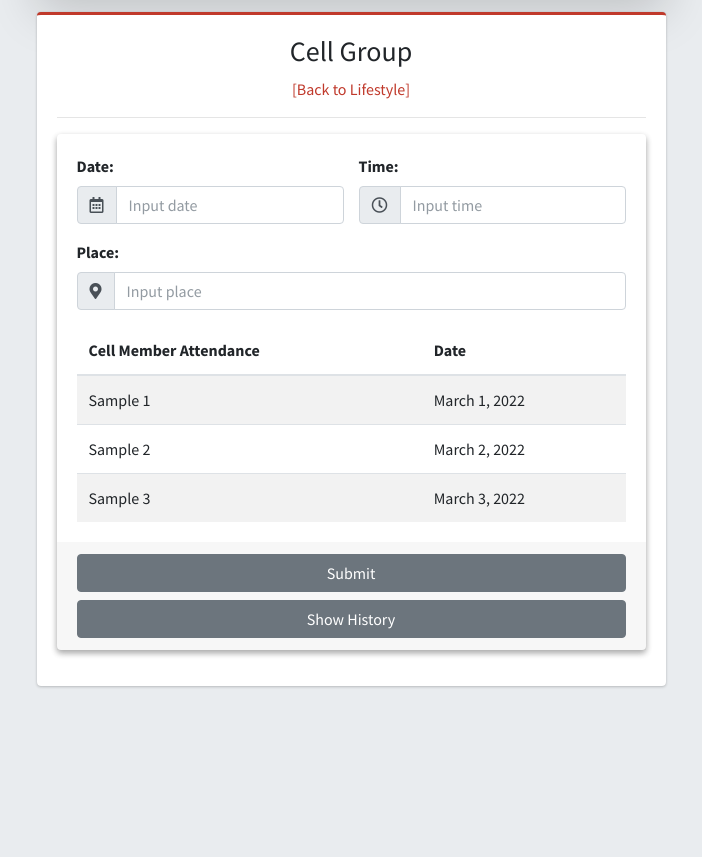
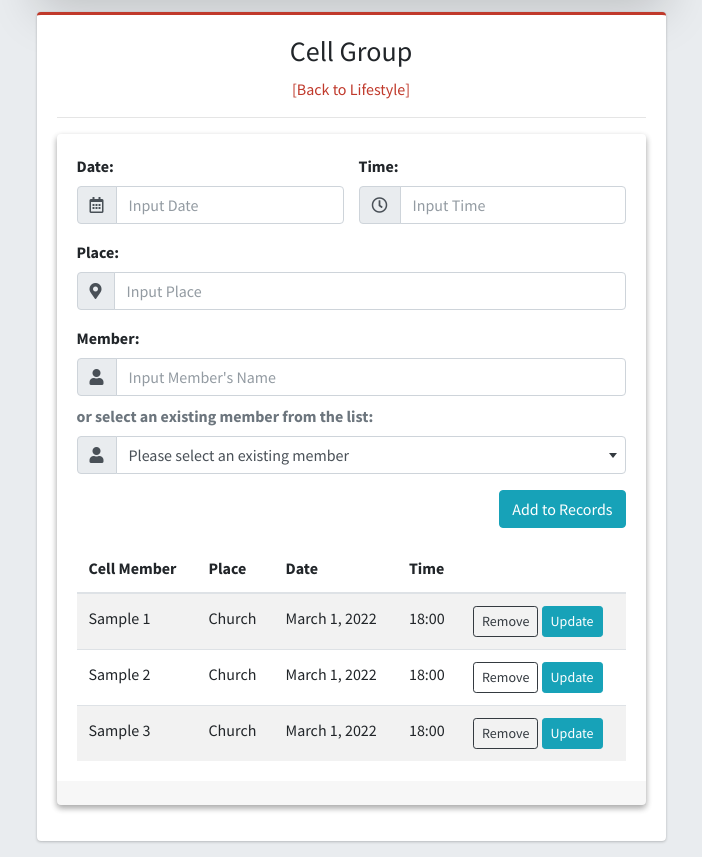
Before and after one commit to cliljs/wcc_app, a PHP site: page /index.php?view=cellgroup in a window 1280 px wide. Shown: the part 417-1274 px from the top of the page, without its empty margins (289-991 px from the left). Before the commit the page ends 1105 px from the top, so only its background shows below. Run offline with PHP 8.4, Linux system fonts and the light colour scheme; a user stored in the database is signed in; data comes from the database, SQL or seed files in the repository; some libraries are stand-ins or nearby versions.

Commit message:
Shakaboom

```diff
--- a/frontend/views/cellgroup.php
+++ b/frontend/views/cellgroup.php
@@ -1,7 +1,7 @@
 <div class="card card-primary card-outline">
   <div class="card-body box-profile">
     <h3 class="text-center">Cell Group</h3>
-    <p class="text-muted text-center"><a class = "custom" href="index.php?view=lifestyle">[Back to Lifestyle]</a></p>
+    <p class="text-muted text-center"><a class="custom" href="index.php?view=lifestyle">[Back to Lifestyle]</a></p>
 
     <hr>
     <div class="card elevation-2">
@@ -15,7 +15,7 @@
                 <div class="input-group-prepend" data-target="#cg_date" data-toggle="datetimepicker">
                   <span class="input-group-text"><i class="far fa-calendar-alt"></i></span>
                 </div>
-                <input type="text" class="form-control datetimepicker-input" data-target="#cg_date" placeholder="Input date">
+                <input type="text" class="form-control datetimepicker-input" data-target="#cg_date" placeholder="Input Date">
               </div>
             </div>
           </div>
@@ -27,7 +27,7 @@
                   <div class="input-group-prepend" data-target="#cg_time" data-toggle="datetimepicker">
                     <div class="input-group-text"><i class="far fa-clock"></i></div>
                   </div>
-                  <input type="text" class="form-control datetimepicker-input" data-target="#cg_time" placeholder="Input time" />
+                  <input type="text" class="form-control datetimepicker-input" data-target="#cg_time" placeholder="Input Time" />
                 </div>
               </div>
             </div>
@@ -41,35 +41,84 @@
             <div class="input-group-prepend">
               <span class="input-group-text"><i class="fas fa-map-marker-alt"></i></span>
             </div>
-            <input type="text" class="form-control" placeholder="Input place">
+            <input type="text" class="form-control" placeholder="Input Place">
+          </div>
+        </div>
+        <div class="form-group">
+          <label>Member:</label>
+          <div class="input-group">
+            <div class="input-group-prepend">
+              <span class="input-group-text"><i class="fas fa-user"></i></span>
+            </div>
+            <input type="text" class="form-control" placeholder="Input Member's Name">
+          </div>
+          <label class = "my-2 text-muted">or select an existing member from the list:</label>
+          <div class="input-group">
+            <div class="input-group-prepend">
+              <span class="input-group-text"><i class="fas fa-user"></i></span>
+            </div>
+            <select id="member_name" name="member_name" class="form-control select2bs4">
+              <option selected="selected" disabled="disabled">Please select an existing member</option>
+              <option value="Bataan">Sample Member 1</option>
+              <option value="Gensan">Sample Member 2</option>
+            </select>
+
+          </div>
+          <div class = "row mt-3">
+            <div class = "col-12">
+              <div class = "d-flex flex-row-reverse">
+                <button class = "btn btn-info btn-md">Add to Records</button>
+              </div>
+            </div>
           </div>
         </div>
         <table class="table table-hover table-striped" id="tblCellgroup">
           <thead>
             <tr>
-              <th>Cell Member Attendance</th>
+              <th>Cell Member</th>
+              <th>Place</th>
               <th>Date</th>
+              <th>Time</th>
+              <th></th>
             </tr>
           </thead>
           <tbody id="tblCellgroupBody">
             <tr>
               <td>Sample 1</td>
+              <td>Church</td>
               <td>March 1, 2022</td>
+              <td>18:00</td>
+              <td>
+                <button class="btn btn-sm btn-outline-dark">Remove</button>
+                <button class="btn btn-sm btn-info">Update</button>
+              </td>
             </tr>
             <tr>
               <td>Sample 2</td>
-              <td>March 2, 2022</td>
+              <td>Church</td>
+              <td>March 1, 2022</td>
+              <td>18:00</td>
+              <td>
+                <button class="btn btn-sm btn-outline-dark">Remove</button>
+                <button class="btn btn-sm btn-info">Update</button>
+              </td>
             </tr>
             <tr>
               <td>Sample 3</td>
-              <td>March 3, 2022</td>
+              <td>Church</td>
+              <td>March 1, 2022</td>
+              <td>18:00</td>
+              <td>
+                <button class="btn btn-sm btn-outline-dark">Remove</button>
+                <button class="btn btn-sm btn-info">Update</button>
+              </td>
             </tr>
           </tbody>
         </table>
       </div>
       <div class="card-footer">
-        <button class="btn btn-block btn-secondary">Submit</button>
-        <button class="btn btn-block btn-secondary">Show History</button>
+        <!-- <button class="btn btn-block btn-secondary">Save</button>
+        <button class="btn btn-block btn-secondary">Show History</button> -->
       </div>
     </div>
   </div>
--- a/frontend/views/lifeclass.php
+++ b/frontend/views/lifeclass.php
@@ -69,7 +69,7 @@
         </table>
       </div>
       <div class="card-footer">
-            <button class = "btn btn-block btn-secondary">Submit</button>
+            <button id = "btnSubmitLC" class = "btn btn-block btn-secondary">Submit</button>
       </div>
     </div>
   </div>
--- a/frontend/views/sol.php
+++ b/frontend/views/sol.php
@@ -1,7 +1,7 @@
 <div class="card card-primary card-outline">
   <div class="card-body box-profile">
     <h3 class="text-center">SOL1</h3>
-    <p class="text-muted text-center"><a class = "custom" href="index.php?view=trainings">[Back to Trainings]</a></p>
+    <p class="text-muted text-center"><a class="custom" href="index.php?view=trainings">[Back to Trainings]</a></p>
 
     <hr>
     <div class="card elevation-2">
@@ -37,7 +37,7 @@
         </table>
       </div>
       <div class="card-footer">
-        <button class="btn btn-block btn-secondary">Submit</button>
+        <button id="btnSubmitSOL" class="btn btn-block btn-secondary">Submit</button>
       </div>
     </div>
   </div>
--- a/index.php
+++ b/index.php
@@ -62,9 +62,11 @@ if (!$is_login) {
     a {
       color: #ffffff !important;
     }
-    a.custom{
+
+    a.custom {
       color: #c0392b !important;
     }
+
     a.btn-dark,
     a.btn-success {
       color: #ffffff !important;
@@ -192,7 +194,31 @@ if (!$is_login) {
       } else if (me == 'tribe') {
 
       } else if (me == 'attendance') {
+        let vip_list = [];
+        let invite_list = [];
 
+        $('body').on('click','.btnRemoveVIP',function(){
+          let row = $(this).closest('tr');
+          let tditem = $(this)
+          .closest('tr')
+          .children('td')
+          .html();
+          vip_list.splice(vip_list.findIndex(el => el.vip == tditem), 1);
+          row.remove();
+        });
+        $('#btnAddVIP').unbind('click').bind('click',function(e){
+
+          let vipname = $('#vip_name').val();
+          if(vipname.trim() == ''){
+            fireSwal("Sunday Celebration Attendance","Please input VIP's Full Name","info");
+            return;
+          }
+          vip_list.push({vip:vipname});
+          $('#tblVIPBody').append('<tr><td>' + vipname + '</td><td><button class="btn btn-sm btn-outline-dark btnRemoveVIP">Remove</button></td></tr>');
+          $('#vip_name').val('');
+
+          console.log(vip_list);
+        });
       } else if (me == 'cellgroup') {
         $('#cg_time').datetimepicker({
           format: 'LT'
@@ -208,6 +234,21 @@ if (!$is_login) {
             $(this).html('Absent');
           }
         });
+        $('#btnSubmitLC').on('click', function() {
+
+        });
+      } else if (me == 'sol') {
+
+        $('body').on('click', '.switchSOLLabel', function() {
+          if ($(this).html() == 'Absent') {
+            $(this).html('Attended');
+          } else {
+            $(this).html('Absent');
+          }
+        });
+        $('#btnSubmitSOL').on('click', function() {
+
+        });
       }
 
     });
@@ -215,6 +256,7 @@ if (!$is_login) {
     $('.select2bs4').select2({
       theme: 'bootstrap4'
     });
+
 
     function loadHeader() {
       fireAjax("AccountController.php?action=get_account_profile", "", false).then(function(data) {
```
Also changed, not shown: frontend/views/attendance.php (+11 -11 lines), frontend/views/lifestyle.php (+3 -4 lines).
